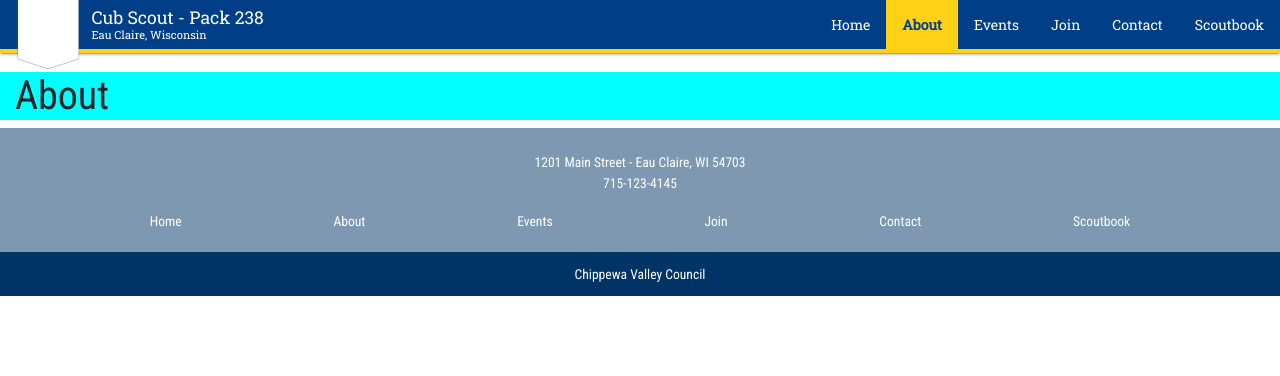
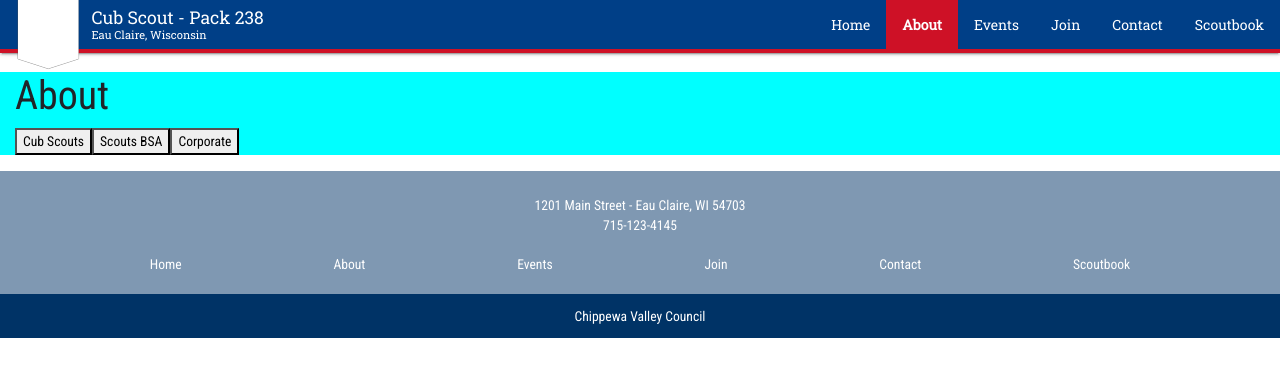
Before and after one commit to BradCandell/react-scouts, a React (Create React App) app: page /about in a window 1280 px wide. Shown: the top 376 px of the page. Built offline with nearby package versions, Linux system fonts and the light colour scheme.

Commit message:
Brand alignment with a data-theme configuration and CSS variables

```diff
--- a/src/components/Layout/Footer/Footer.scss
+++ b/src/components/Layout/Footer/Footer.scss
@@ -1,7 +1,7 @@
 @import '../../../styles/variables';
 
 .scout-footer {
-    background-color: rgba($official-bsa-blue-dark, 0.5);
+    background-color: rgba($official-corporate-blue-dark, 0.5);
     color: #fff;
     text-align: center;
     padding-top: 1.5rem;
@@ -51,7 +51,7 @@
     }
 
     .scout-footer-bottom {
-        background-color: $official-bsa-blue-dark;
+        background-color: $official-corporate-blue-dark;
         padding: 0.75rem 0;
     }
 }
--- a/src/components/Layout/Header/Header.scss
+++ b/src/components/Layout/Header/Header.scss
@@ -1,14 +1,9 @@
 @import '../../../styles/variables';
 
-$header-primary: $official-cs-blue;
-$header-secondary: $official-cs-gold;
-$header-foreground: #fff;
-$header-active-foreground: $official-cs-blue;
-
 .scout-header {
-    background: $header-primary;
-    border-bottom: 0.25rem solid $header-secondary;
-    color: $header-foreground;
+    background: var(--scout-header-primary, $official-corporate-blue);
+    border-bottom: 0.25rem solid var(--scout-header-secondary, $official-corporate-red);
+    color: var(--scout-header-foreground, #fff);
     box-shadow: 0 0.125rem 0.125rem 0 rgba(0, 0, 0, 0.14), 0 0.1875rem 0.0625rem -0.125rem rgba(0, 0, 0, 0.2), 0 0.0625rem 0.3125rem 0 rgba(0, 0, 0, 0.12);
     position: fixed;
     top: 0;
@@ -63,25 +58,25 @@ $header-active-foreground: $official-cs-blue;
 
             a {
                 display: block;
-                color: $header-foreground;
+                color: var(--scout-header-foreground, #fff);
                 margin: 0;
                 padding: 0.875rem 1rem;
                 text-decoration: none;
 
                 &:hover {
                     background-color: rgba(255, 255, 255, 0.1);
-                    color: $header-foreground;
+                    color: var(--scout-header-foreground, #fff);
                     text-decoration: none;
                 }
 
                 &:focus {
-                    color: $header-foreground;
+                    color: var(--scout-header-foreground, #fff);
                 }
 
                 &.active {
                     font-weight: 600;
-                    background-color: $header-secondary;
-                    color: $header-active-foreground;
+                    background-color: var(--scout-header-secondary, $official-corporate-red);
+                    color: var(--scout-header-foreground-active, var(--scout-header-foreground, #fff));
                 }
             }
         }
--- a/src/components/Layout/Layout.scss
+++ b/src/components/Layout/Layout.scss
@@ -1,9 +1,11 @@
 @import '~bootstrap/scss/bootstrap.scss';
 @import url('https://fonts.googleapis.com/css?family=Roboto+Condensed|Roboto+Slab|Roboto:300,300i,400,400i,500,500i,600,600i,700,700i&display=swap');
+@import '../../styles/variables';
 
 body {
     font-size: 0.85rem;
-    font-family: 'Roboto Condensed', 'Helvetica Neue', Helvetica, Arial, sans-serif;
+    font-family: $official-font-tertiary;
+
     height: 100%;
     padding-top: calc((1rem * 2) + 0.875rem + 1.65rem);
 
--- a/src/components/Layout/Layout.tsx
+++ b/src/components/Layout/Layout.tsx
@@ -3,6 +3,8 @@ import Header from './Header';
 import Footer from './Footer';
 
 import './Layout.scss';
+import '../../styles/Scouts.Cub.scss';
+import '../../styles/Scouts.BSA.scss';
 
 const Layout: React.FC = ({ children }) => {
     return (
--- /dev/null
+++ b/src/styles/Scouts.BSA.scss
@@ -0,0 +1,8 @@
+@import 'variables';
+
+html[data-theme='bsa'] {
+    --scout-header-primary: #{$official-bsa-olive};
+    --scout-header-secondary: #{$official-bsa-tan};
+    --scout-header-foreground: #fff;
+    --scout-header-foreground-active: #{$official-bsa-olive};
+}
--- /dev/null
+++ b/src/styles/Scouts.Cub.scss
@@ -0,0 +1,8 @@
+@import 'variables';
+
+html[data-theme='cub'] {
+    --scout-header-primary: #{$official-cs-blue};
+    --scout-header-secondary: #{$official-cs-gold};
+    --scout-header-foreground: #fff;
+    --scout-header-foreground-active: #{$official-cs-blue};
+}
--- a/src/styles/_variables.scss
+++ b/src/styles/_variables.scss
@@ -1,13 +1,25 @@
+// Brand Colors - Corporate
+$official-corporate-red: rgb(206, 17, 38);
+$official-corporate-blue: rgb(0, 63, 135);
+$official-corporate-blue-pale: rgb(154, 179, 213);
+$official-corporate-blue-dark: rgb(0, 51, 102);
+$official-corporate-tan: rgb(214, 206, 189);
+$official-corporate-tan-pale: rgb(233, 233, 228);
+$official-corporate-tan-dark: rgb(173, 157, 123);
+$official-corporate-gray: rgb(81, 83, 84);
+$official-corporate-gray-pale: rgb(133, 135, 135);
+$official-corporate-gray-dark: rgb(35, 37, 40);
+
+// Brand Colors - Scouts BSA
+$official-bsa-tan: rgb(214, 206, 189);
 $official-bsa-red: rgb(206, 17, 38);
-$official-bsa-blue: rgb(0, 63, 135);
-$official-bsa-blue-pale: rgb(154, 179, 213);
-$official-bsa-blue-dark: rgb(0, 51, 102);
-$official-bsa-tan: rgb(214, 206, 189);
-$official-bsa-tan-pale: rgb(233, 233, 228);
-$official-bsa-tan-dark: rgb(173, 157, 123);
-$official-bsa-gray: rgb(81, 83, 84);
-$official-bsa-gray-pale: rgb(133, 135, 135);
-$official-bsa-gray-dark: rgb(35, 37, 40);
+$official-bsa-olive: rgb(36, 62, 44);
 
+// Brand Colors - Cub Scouts
 $official-cs-blue: rgb(0, 63, 135);
 $official-cs-gold: rgb(252, 209, 22);
+
+// Fonts
+$official-font-primary: 'Roboto Slab', 'Helvetica Neue', Helvetica, Arial, sans-serif;
+$official-font-secondary: 'Roboto Condensed', 'Helvetica Neue', Helvetica, Arial, sans-serif;
+$official-font-tertiary: 'Roboto Condensed', 'Helvetica Neue', Helvetica, Arial, sans-serif;
--- a/src/views/About/About.tsx
+++ b/src/views/About/About.tsx
@@ -1,7 +1,35 @@
 import React from 'react';
 
 export const About: React.FC = () => {
-    return <h1>About</h1>;
+    return (
+        <>
+            <h1>About</h1>
+            <p>
+                <button
+                    onClick={() => {
+                        document.documentElement.setAttribute('data-theme', 'cub');
+                    }}
+                >
+                    Cub Scouts
+                </button>
+
+                <button
+                    onClick={() => {
+                        document.documentElement.setAttribute('data-theme', 'bsa');
+                    }}
+                >
+                    Scouts BSA
+                </button>
+                <button
+                    onClick={() => {
+                        document.documentElement.removeAttribute('data-theme');
+                    }}
+                >
+                    Corporate
+                </button>
+            </p>
+        </>
+    );
 };
 
 export default About;
```
